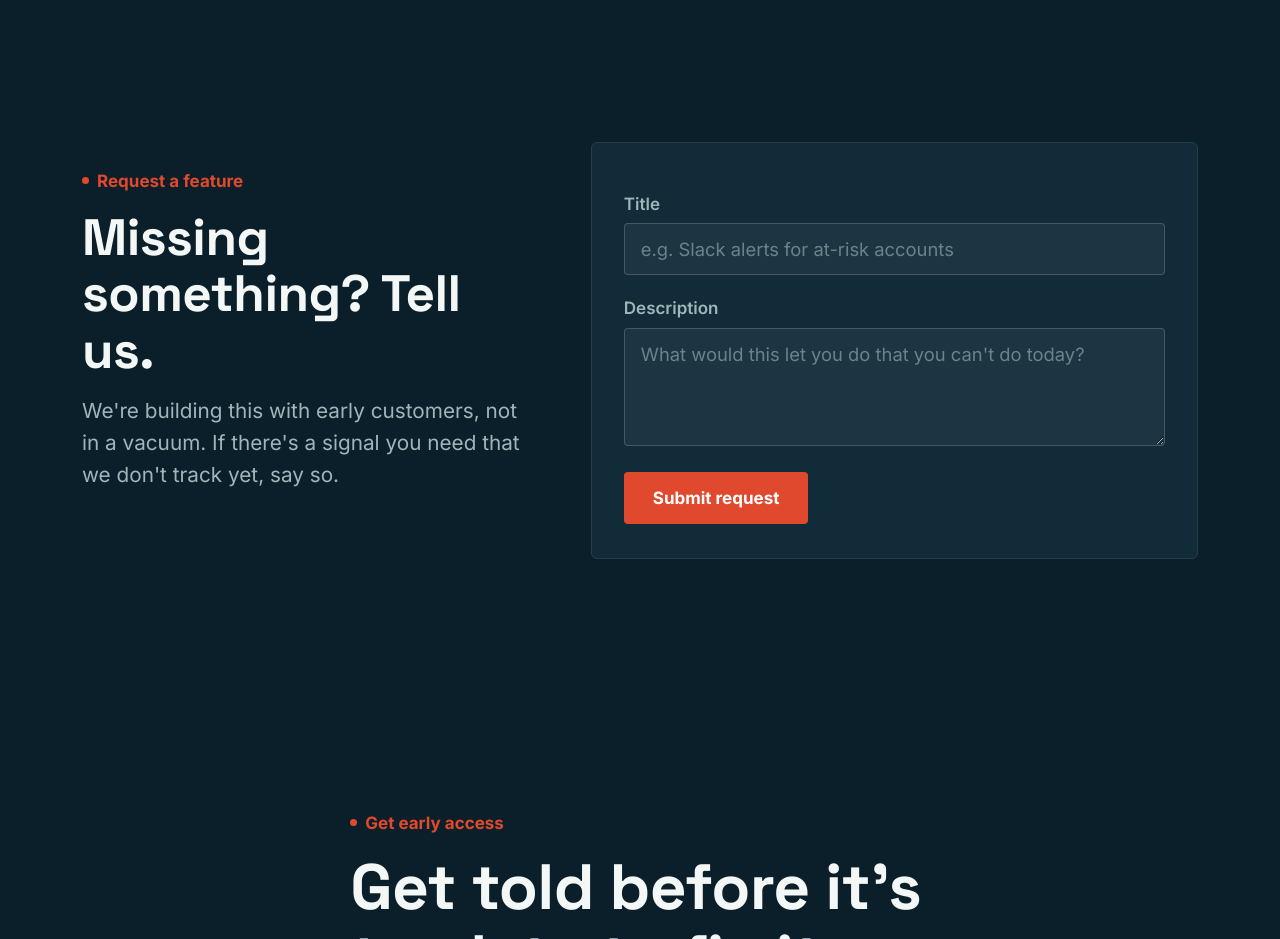
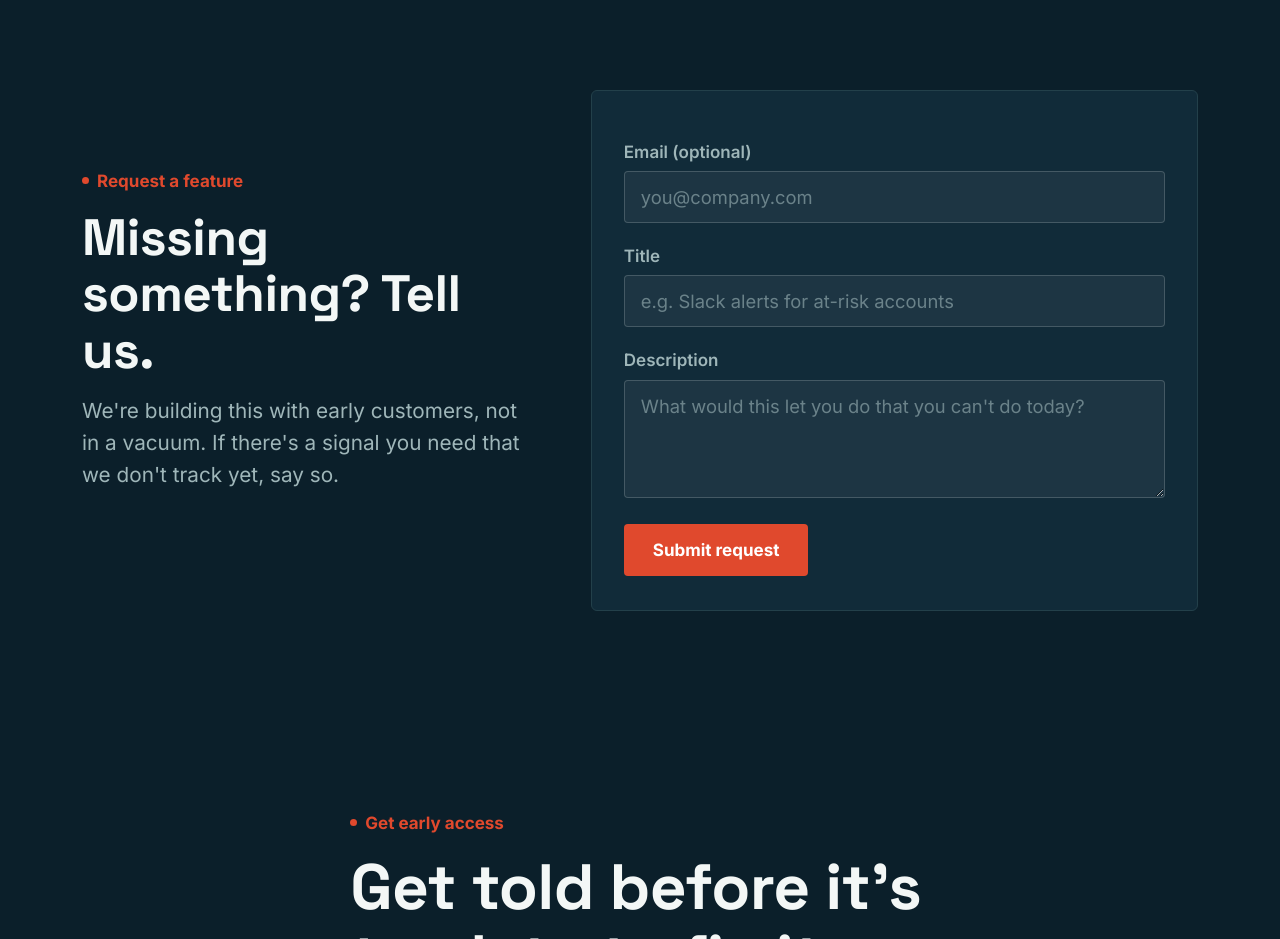
Before and after one commit to sabbirr-ahmdd/churnpit-landing, a plain HTML site: page index.html in a window 1280 px wide. Shown: the part 6340-7279 px from the top of the page. Drawn offline with Linux system fonts and the light colour scheme.

Commit message:
add email field

```diff
--- a/index.html
+++ b/index.html
@@ -359,6 +359,9 @@
       </div>
       <div class="request-card">
         <form class="request-form" id="feature-form">
+          <label for="feature-email">Email (optional)</label>
+          <input type="email" id="feature-email" name="email" placeholder="you@company.com" autocomplete="email">
+
           <label for="feature-title">Title</label>
           <input type="text" id="feature-title" name="feature-title" placeholder="e.g. Slack alerts for at-risk accounts">
 
```
